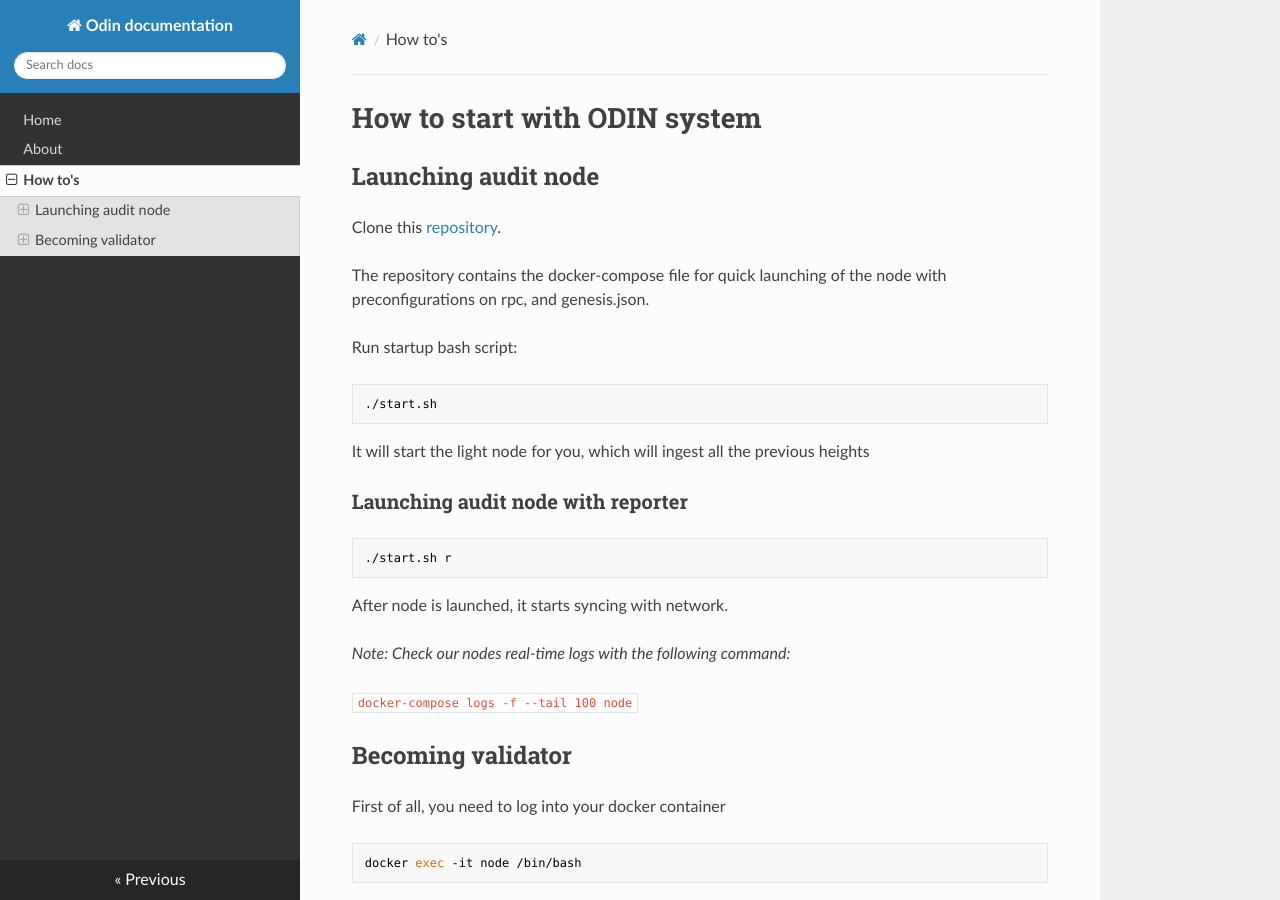
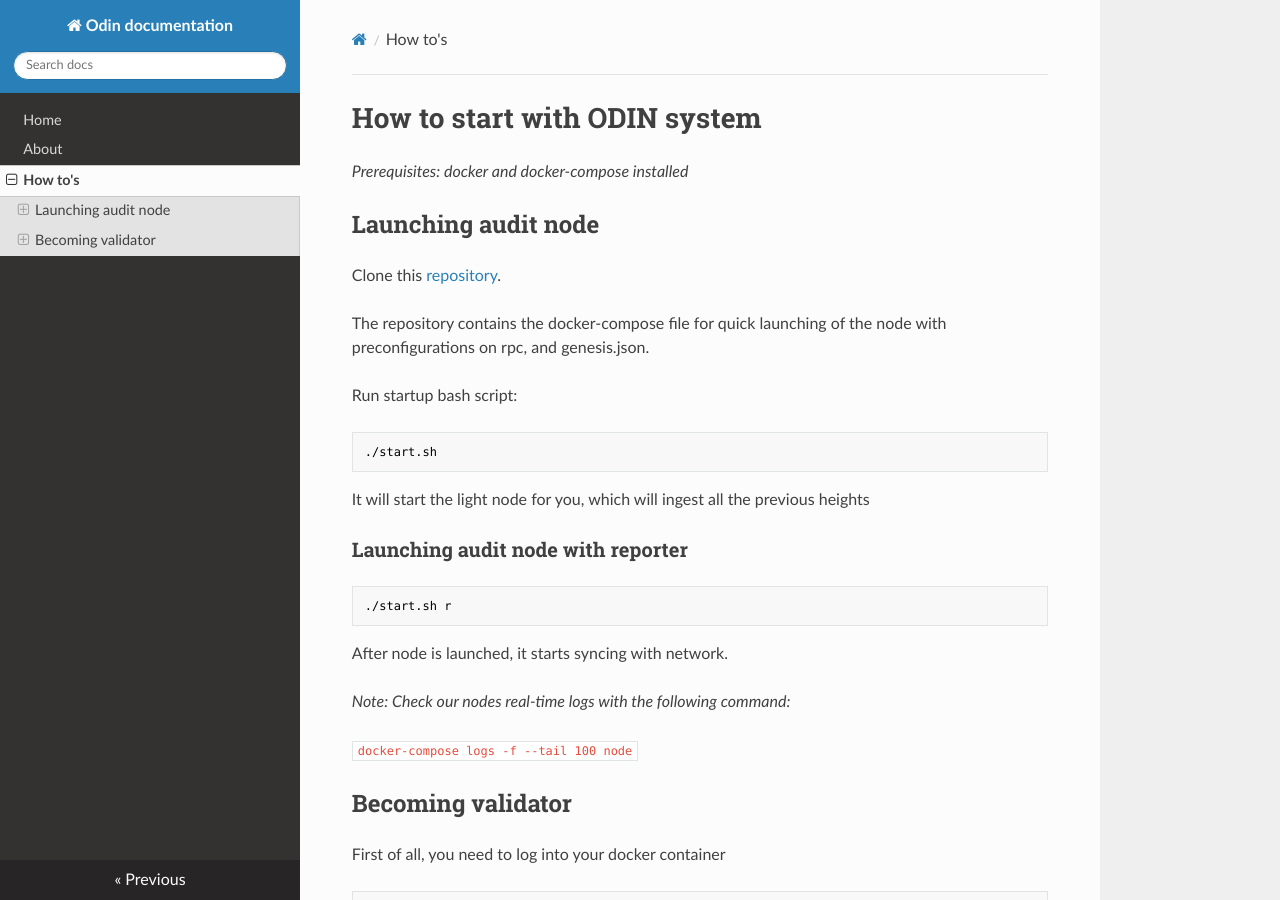
Before and after one commit to GeoDB-Limited/odin-docs, an MkDocs documentation site: the page built from docs/how-to.md, in a window 1280 px wide and 900 px high. Built offline with MkDocs 1.6.1, drawn with Linux system fonts in a browser that asks for light colours; nearby versions of some CDN libraries.

Commit message:
add prerequisites

```diff
--- a/docs/how-to.md
+++ b/docs/how-to.md
@@ -1,4 +1,6 @@
 # How to start with ODIN system
+
+_Prerequisites: docker and docker-compose installed_
 
 ## Launching audit node
 
```
